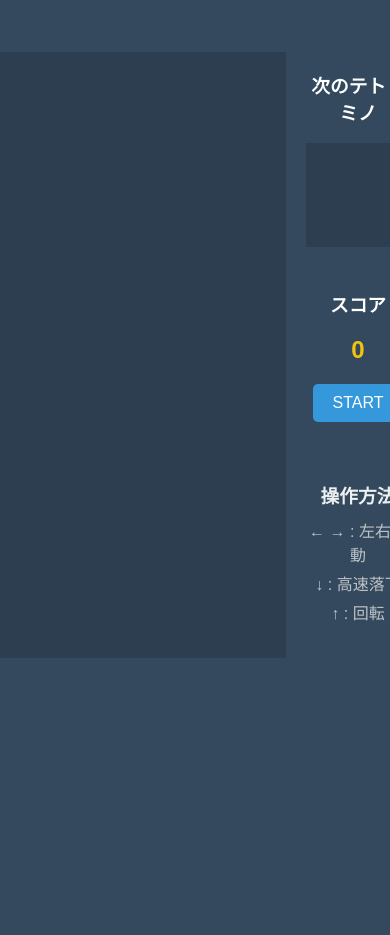
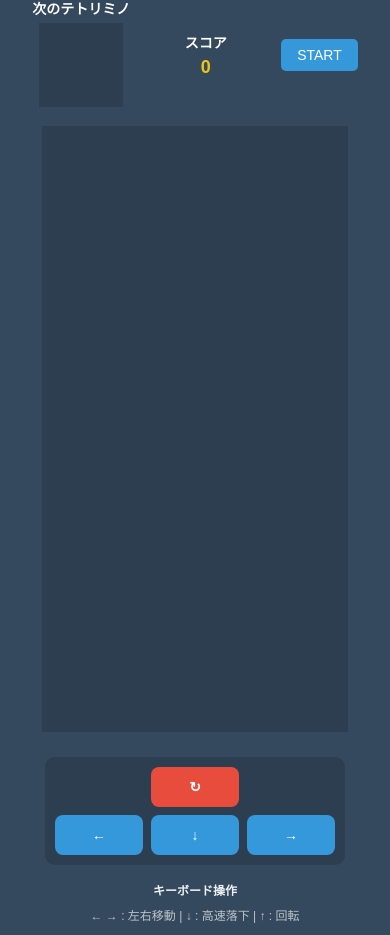
Before and after one commit to tiikawaninaritai/tetris, a plain HTML site: page index.html in a window 390 px wide. Shown: the part 67-1002 px from the top of the page. Before the commit the page ends 844 px from the top, so only its background shows below. Drawn offline with Linux system fonts and the light colour scheme.

Commit message:
Update index.html

```diff
--- a/index.html
+++ b/index.html
@@ -8,34 +8,62 @@
         body {
             font-family: Arial, sans-serif;
             display: flex;
+            flex-direction: column;
             justify-content: center;
             align-items: center;
             min-height: 100vh;
             margin: 0;
             background-color: #34495e;
             color: white;
+            padding: 10px;
+            box-sizing: border-box;
+        }
+
+        h1 {
+            margin: 10px 0;
+            font-size: 24px;
+            text-align: center;
         }
 
         .game-container {
             display: flex;
+            flex-direction: column;
+            align-items: center;
+            gap: 15px;
+            width: 100%;
+            max-width: 400px;
+        }
+
+        .game-top {
+            display: flex;
+            justify-content: space-between;
+            align-items: center;
+            width: 100%;
             gap: 20px;
-            align-items: flex-start;
         }
 
         .game-board {
             border: 3px solid #2c3e50;
             background-color: #2c3e50;
+            display: block;
+            margin: 0 auto;
         }
 
-        .side-panel {
+        .side-info {
             display: flex;
             flex-direction: column;
-            gap: 20px;
             align-items: center;
+            gap: 10px;
+            min-width: 120px;
         }
 
         .next-container {
             text-align: center;
+        }
+
+        .next-container h3 {
+            margin: 0 0 5px 0;
+            font-size: 14px;
         }
 
         .next-tetromino {
@@ -47,15 +75,20 @@
             text-align: center;
         }
 
+        .score-container h3 {
+            margin: 0 0 5px 0;
+            font-size: 14px;
+        }
+
         .score {
-            font-size: 24px;
+            font-size: 18px;
             font-weight: bold;
             color: #f1c40f;
         }
 
         .start-button {
-            padding: 10px 20px;
-            font-size: 16px;
+            padding: 8px 16px;
+            font-size: 14px;
             background-color: #3498db;
             color: white;
             border: none;
@@ -69,29 +102,122 @@
         }
 
         .controls {
-            text-align: center;
-            margin-top: 20px;
+            width: 100%;
+            max-width: 300px;
+            margin-top: 10px;
         }
 
-        .controls h3 {
-            margin-bottom: 10px;
+        .control-buttons {
+            display: grid;
+            grid-template-columns: 1fr 1fr 1fr;
+            grid-template-rows: 1fr 1fr;
+            gap: 10px;
+            padding: 15px;
+            background-color: #2c3e50;
+            border-radius: 10px;
+        }
+
+        .control-btn {
+            padding: 15px;
+            font-size: 16px;
+            font-weight: bold;
+            background-color: #3498db;
+            color: white;
+            border: none;
+            border-radius: 8px;
+            cursor: pointer;
+            transition: background-color 0.3s;
+            user-select: none;
+            touch-action: manipulation;
+        }
+
+        .control-btn:hover,
+        .control-btn:active {
+            background-color: #2980b9;
+        }
+
+        .control-btn:active {
+            transform: scale(0.95);
+        }
+
+        .rotate-btn {
+            grid-column: 2;
+            grid-row: 1;
+            background-color: #e74c3c;
+        }
+
+        .rotate-btn:hover,
+        .rotate-btn:active {
+            background-color: #c0392b;
+        }
+
+        .left-btn {
+            grid-column: 1;
+            grid-row: 2;
+        }
+
+        .down-btn {
+            grid-column: 2;
+            grid-row: 2;
+        }
+
+        .right-btn {
+            grid-column: 3;
+            grid-row: 2;
+        }
+
+        .keyboard-controls {
+            text-align: center;
+            margin-top: 15px;
+            font-size: 12px;
+            color: #bdc3c7;
+        }
+
+        .keyboard-controls h4 {
+            margin-bottom: 8px;
             color: #ecf0f1;
         }
 
-        .controls p {
-            margin: 5px 0;
-            color: #bdc3c7;
+        .keyboard-controls p {
+            margin: 2px 0;
+        }
+
+        @media (max-width: 480px) {
+            .game-container {
+                max-width: 100%;
+            }
+
+            .game-top {
+                flex-direction: column;
+                gap: 10px;
+            }
+
+            .side-info {
+                flex-direction: row;
+                justify-content: space-around;
+                width: 100%;
+            }
+
+            .control-buttons {
+                padding: 10px;
+                gap: 8px;
+            }
+
+            .control-btn {
+                padding: 12px;
+                font-size: 14px;
+            }
         }
     </style>
 </head>
 <body>
+    <h1>テトリス</h1>
     <div class="game-container">
-        <canvas id="game-board" class="game-board" width="300" height="600"></canvas>
-
-        <div class="side-panel">
+        <div class="game-top">
+            <div class="side-info">
                 <div class="next-container">
                     <h3>次のテトリミノ</h3>
-                <canvas id="next-tetromino" class="next-tetromino" width="100" height="100"></canvas>
+                    <canvas id="next-tetromino" class="next-tetromino" width="80" height="80"></canvas>
                 </div>
 
                 <div class="score-container">
@@ -100,40 +226,56 @@
                 </div>
 
                 <button id="start-button" class="start-button">START</button>
+            </div>
+        </div>
+
+        <canvas id="game-board" class="game-board" width="300" height="600"></canvas>
 
         <div class="controls">
-                <h3>操作方法</h3>
-                <p>← → : 左右移動</p>
-                <p>↓ : 高速落下</p>
-                <p>↑ : 回転</p>
+            <div class="control-buttons">
+                <button id="rotate-btn" class="control-btn rotate-btn">↻</button>
+                <button id="left-btn" class="control-btn left-btn">←</button>
+                <button id="down-btn" class="control-btn down-btn">↓</button>
+                <button id="right-btn" class="control-btn right-btn">→</button>
+            </div>
+
+            <div class="keyboard-controls">
+                <h4>キーボード操作</h4>
+                <p>← → : 左右移動 | ↓ : 高速落下 | ↑ : 回転</p>
             </div>
         </div>
     </div>
 
     <script>
-        // ゲーム設定 (Game Settings)
+        // ゲーム設定
         const COLS = 10;
         const ROWS = 20;
         const BLOCK_SIZE = 30;
 
-        // キャンバスとコンテキストの取得 (Get Canvas and Context)
+        // キャンバスとコンテキストの取得
         const canvas = document.getElementById('game-board');
         const ctx = canvas.getContext('2d');
         const nextCanvas = document.getElementById('next-tetromino');
         const nextCtx = nextCanvas.getContext('2d');
 
-        // スコアとボタンの要素 (Score and Button Elements)
+        // スコアとボタンの要素
         const scoreElement = document.getElementById('score');
         const startButton = document.getElementById('start-button');
 
-        // ゲームボードの初期化 (Initialize Game Board)
+        // タッチ操作ボタンの要素
+        const leftBtn = document.getElementById('left-btn');
+        const rightBtn = document.getElementById('right-btn');
+        const downBtn = document.getElementById('down-btn');
+        const rotateBtn = document.getElementById('rotate-btn');
+
+        // ゲームボードの初期化
         let board = Array.from({ length: ROWS }, () => Array(COLS).fill(0));
         let score = 0;
         let gameOver = false;
         let gameInterval;
-        let gameSpeed; // ゲーム速度を管理する変数 (Variable to manage game speed)
+        let gameSpeed;
 
-        // テトリミノの形と色 (Tetromino Shapes and Colors)
+        // テトリミノの形と色
         const TETROMINOES = {
             'I': [[1, 1, 1, 1]],
             'J': [[1, 0, 0], [1, 1, 1]],
@@ -157,7 +299,7 @@
         let currentTetromino;
         let nextTetromino;
 
-        // 新しいテトリミノを生成 (Generate New Tetromino)
+        // 新しいテトリミノを生成
         function newTetromino() {
             const types = 'IJLOSTZ';
             const type = types[Math.floor(Math.random() * types.length)];
@@ -169,10 +311,11 @@
             };
         }
 
-        // 描画関数 (Draw Function)
+        // 描画関数
         function draw() {
             ctx.clearRect(0, 0, canvas.width, canvas.height);
-            // 固定されたブロックの描画 (Draw locked blocks)
+
+            // 固定されたブロックの描画
             for (let row = 0; row < ROWS; row++) {
                 for (let col = 0; col < COLS; col++) {
                     if (board[row][col]) {
@@ -183,7 +326,8 @@
                     }
                 }
             }
-            // 現在のテトリミノの描画 (Draw current tetromino)
+
+            // 現在のテトリミノの描画
             if (currentTetromino) {
                 ctx.fillStyle = currentTetromino.color;
                 currentTetromino.shape.forEach((row, y) => {
@@ -198,26 +342,28 @@
             }
         }
 
-        // 次のテトリミノを描画 (Draw Next Tetromino)
+        // 次のテトリミノを描画
         function drawNext() {
             nextCtx.clearRect(0, 0, nextCanvas.width, nextCanvas.height);
             if (nextTetromino) {
                 nextCtx.fillStyle = nextTetromino.color;
-                const xOffset = (nextCanvas.width - nextTetromino.shape[0].length * 20) / 2;
-                const yOffset = (nextCanvas.height - nextTetromino.shape.length * 20) / 2;
+                const blockSize = 15;
+                const xOffset = (nextCanvas.width - nextTetromino.shape[0].length * blockSize) / 2;
+                const yOffset = (nextCanvas.height - nextTetromino.shape.length * blockSize) / 2;
+
                 nextTetromino.shape.forEach((row, y) => {
                     row.forEach((value, x) => {
                         if (value) {
-                            nextCtx.fillRect(xOffset + x * 20, yOffset + y * 20, 20, 20);
+                            nextCtx.fillRect(xOffset + x * blockSize, yOffset + y * blockSize, blockSize, blockSize);
                             nextCtx.strokeStyle = '#2c3e50';
-                            nextCtx.strokeRect(xOffset + x * 20, yOffset + y * 20, 20, 20);
+                            nextCtx.strokeRect(xOffset + x * blockSize, yOffset + y * blockSize, blockSize, blockSize);
                         }
                     });
                 });
             }
         }
 
-        // 衝突判定 (Collision Detection)
+        // 衝突判定
         function isCollision(tetromino, newRow, newCol) {
             for (let y = 0; y < tetromino.shape.length; y++) {
                 for (let x = 0; x < tetromino.shape[y].length; x++) {
@@ -233,7 +379,7 @@
             return false;
         }
 
-        // テトリミノをボードに固定 (Lock Tetromino to Board)
+        // テトリミノをボードに固定
         function lockTetromino() {
             currentTetromino.shape.forEach((row, y) => {
                 row.forEach((value, x) => {
@@ -244,17 +390,17 @@
             });
         }
 
-        // 速度を更新する関数 (Function to Update Speed)
+        // 速度を更新する関数
         function updateSpeed() {
             clearInterval(gameInterval);
-            gameSpeed -= 25; // Speed up by 25ms per line clear
-            if (gameSpeed < 100) { // Set a max speed
+            gameSpeed -= 25;
+            if (gameSpeed < 100) {
                 gameSpeed = 100;
             }
             gameInterval = setInterval(gameLoop, gameSpeed);
         }
 
-        // ライン消去 (Clear Lines)
+        // ライン消去
         function clearLines() {
             let linesCleared = 0;
             for (let row = ROWS - 1; row >= 0; row--) {
@@ -262,29 +408,28 @@
                     linesCleared++;
                     board.splice(row, 1);
                     board.unshift(Array(COLS).fill(0));
-                    row++; // Re-check the current row index
+                    row++;
                 }
             }
             if (linesCleared > 0) {
                 score += linesCleared * 100 * linesCleared;
                 scoreElement.textContent = score;
-                updateSpeed(); // Update speed when lines are cleared
+                updateSpeed();
             }
         }
 
-        // ゲームオーバー処理 (Game Over Process)
+        // ゲームオーバー処理
         function checkGameOver() {
             if (isCollision(currentTetromino, currentTetromino.row, currentTetromino.col)) {
                 gameOver = true;
                 clearInterval(gameInterval);
-                alert('Game Over! スコア (Score): ' + score);
+                alert('Game Over! スコア: ' + score);
             }
         }
 
-        // ゲームループ (Game Loop)
+        // ゲームループ
         function gameLoop() {
             if (!gameOver) {
-                // Move down
                 if (!isCollision(currentTetromino, currentTetromino.row + 1, currentTetromino.col)) {
                     currentTetromino.row++;
                 } else {
@@ -299,26 +444,33 @@
             }
         }
 
-        // キー操作 (Key Controls)
-        document.addEventListener('keydown', (e) => {
+        // テトリミノの移動と回転の関数
+        function moveLeft() {
             if (gameOver) return;
-            switch (e.key) {
-                case 'ArrowLeft':
             if (!isCollision(currentTetromino, currentTetromino.row, currentTetromino.col - 1)) {
                 currentTetromino.col--;
+                draw();
             }
-                    break;
-                case 'ArrowRight':
+        }
+
+        function moveRight() {
+            if (gameOver) return;
             if (!isCollision(currentTetromino, currentTetromino.row, currentTetromino.col + 1)) {
                 currentTetromino.col++;
+                draw();
             }
-                    break;
-                case 'ArrowDown':
+        }
+
+        function moveDown() {
+            if (gameOver) return;
             if (!isCollision(currentTetromino, currentTetromino.row + 1, currentTetromino.col)) {
                 currentTetromino.row++;
+                draw();
             }
-                    break;
-                case 'ArrowUp': // Rotate
+        }
+
+        function rotateTetromino() {
+            if (gameOver) return;
             const shape = currentTetromino.shape;
             const newShape = shape[0].map((_, colIndex) => shape.map(row => row[colIndex]).reverse());
             const originalCol = currentTetromino.col;
@@ -328,9 +480,9 @@
                 currentTetromino.shape = newShape;
             } else {
                 currentTetromino.col += offset;
-                        if(isCollision({ ...currentTetromino, shape: newShape }, currentTetromino.row, currentTetromino.col)) {
+                if (isCollision({ ...currentTetromino, shape: newShape }, currentTetromino.row, currentTetromino.col)) {
                     currentTetromino.col -= offset * 2;
-                            if(isCollision({ ...currentTetromino, shape: newShape }, currentTetromino.row, currentTetromino.col)) {
+                    if (isCollision({ ...currentTetromino, shape: newShape }, currentTetromino.row, currentTetromino.col)) {
                         currentTetromino.col = originalCol;
                     } else {
                         currentTetromino.shape = newShape;
@@ -339,31 +491,74 @@
                     currentTetromino.shape = newShape;
                 }
             }
+            draw();
+        }
+
+        // タッチ操作のイベントリスナー
+        leftBtn.addEventListener('touchstart', (e) => {
+            e.preventDefault();
+            moveLeft();
+        });
+
+        rightBtn.addEventListener('touchstart', (e) => {
+            e.preventDefault();
+            moveRight();
+        });
+
+        downBtn.addEventListener('touchstart', (e) => {
+            e.preventDefault();
+            moveDown();
+        });
+
+        rotateBtn.addEventListener('touchstart', (e) => {
+            e.preventDefault();
+            rotateTetromino();
+        });
+
+        // クリックイベントも追加（PC用）
+        leftBtn.addEventListener('click', moveLeft);
+        rightBtn.addEventListener('click', moveRight);
+        downBtn.addEventListener('click', moveDown);
+        rotateBtn.addEventListener('click', rotateTetromino);
+
+        // キーボード操作
+        document.addEventListener('keydown', (e) => {
+            if (gameOver) return;
+            switch (e.key) {
+                case 'ArrowLeft':
+                    moveLeft();
+                    break;
+                case 'ArrowRight':
+                    moveRight();
+                    break;
+                case 'ArrowDown':
+                    moveDown();
+                    break;
+                case 'ArrowUp':
+                    rotateTetromino();
                     break;
             }
-            draw();
         });
 
-        // ゲーム開始 (Start Game)
+        // ゲーム開始
         function startGame() {
             board = Array.from({ length: ROWS }, () => Array(COLS).fill(0));
             score = 0;
             scoreElement.textContent = score;
             gameOver = false;
-            gameSpeed = 1000; // Set initial speed
+            gameSpeed = 1000;
             currentTetromino = newTetromino();
             nextTetromino = newTetromino();
             drawNext();
-            clearInterval(gameInterval); // Clear any existing interval before starting
+            clearInterval(gameInterval);
             gameInterval = setInterval(gameLoop, gameSpeed);
             startButton.textContent = "RESET";
         }
 
-        startButton.addEventListener('click', () => {
-            startGame();
-        });
+        startButton.addEventListener('click', startGame);
 
-        draw(); // Initial draw
+        // 初期描画
+        draw();
     </script>
 </body>
 </html>
```
Lines whose indentation alone changed are shown as unchanged.
